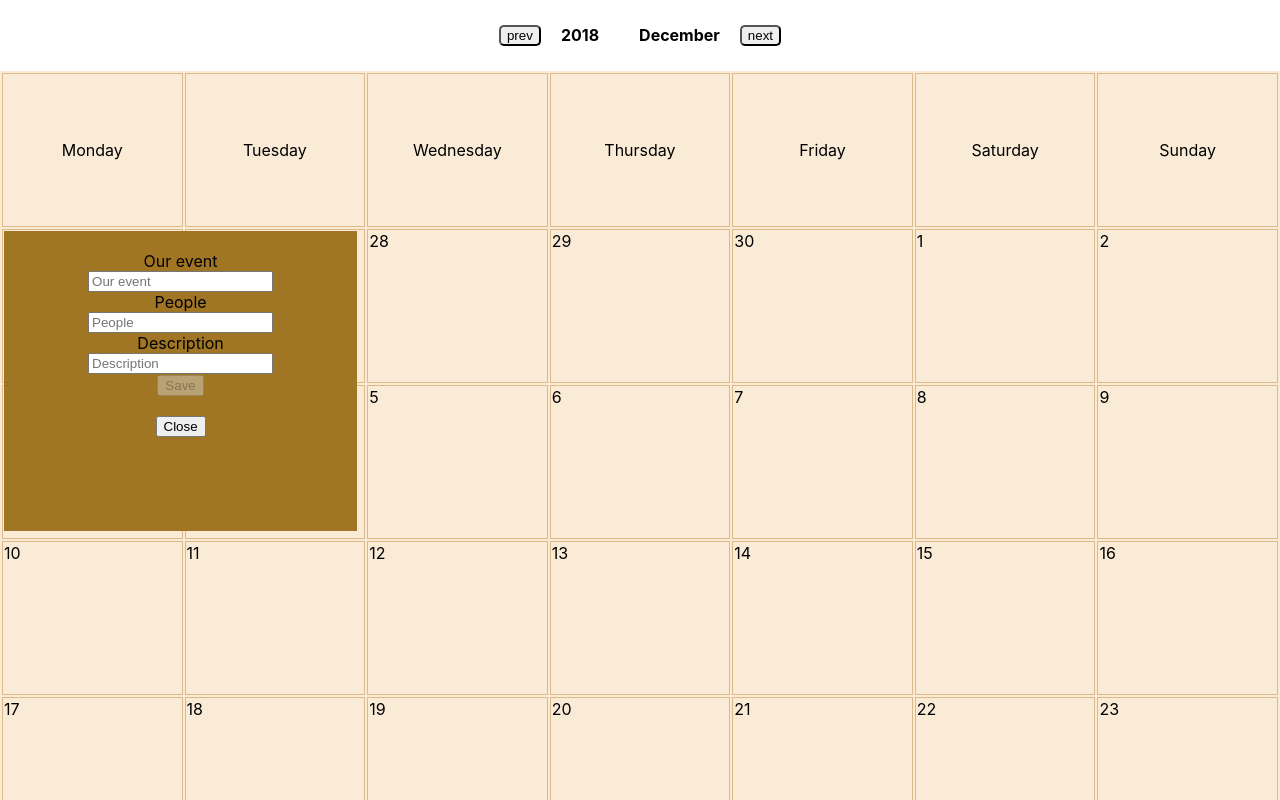
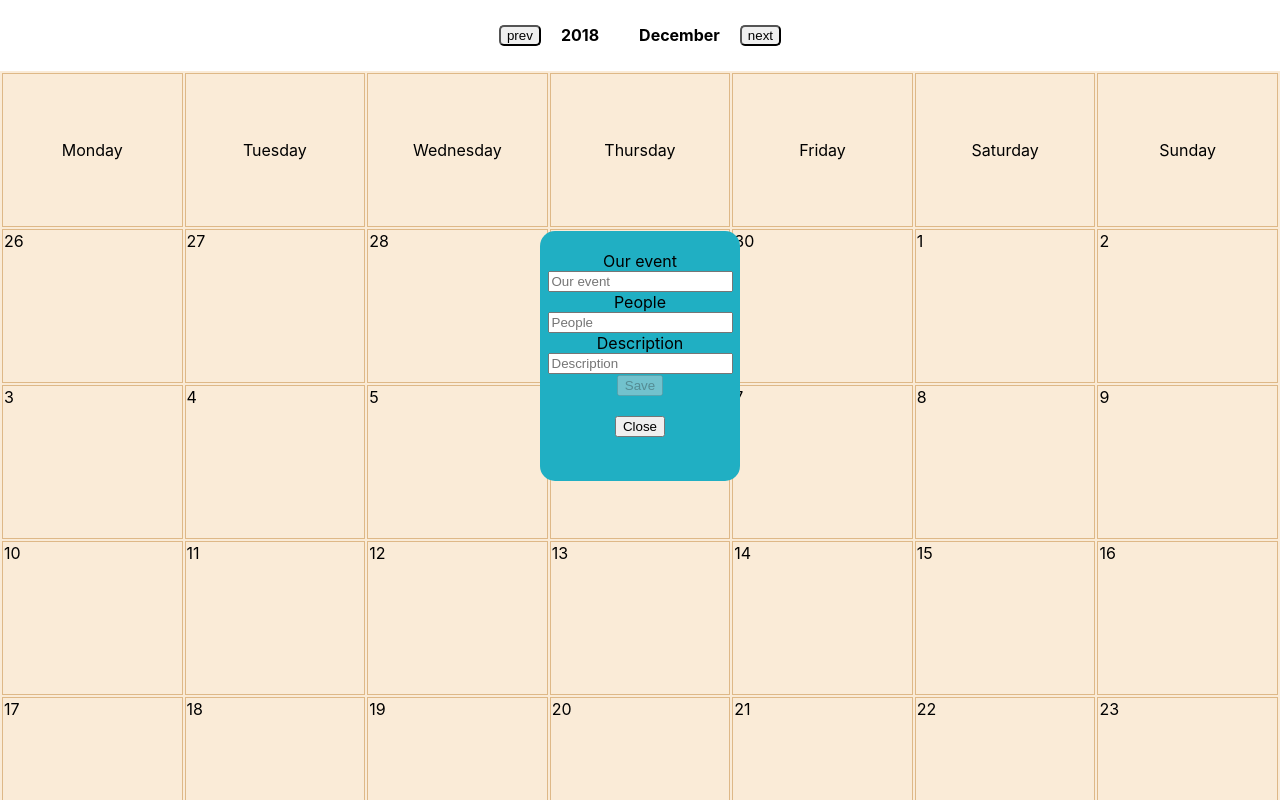
Before and after one commit to rocknrollman1989/Calendar, a React (Create React App) app: page / in a window 1280 px wide. Both pictures are taken after a click on the element 92 px from the left and 311 px from the top of the page. Shown: the top 800 px of the page. Built offline with nearby package versions, Linux system fonts and the light colour scheme.

Commit message:
add parse Local

```diff
--- a/src/App.js
+++ b/src/App.js
@@ -7,12 +7,20 @@ import dateFns from "date-fns";
 class App extends Component {
 
 state = {
-todayDate: new Date()
+todayDate: new Date(),
+ourEvents: []
 
 }
 
 componentDidMount = () => {
+    const ourActionInfo = []
 
+      for(let i=0; i<localStorage.length; i++){
+      let key = localStorage.key(i)
+      let returnObj = JSON.parse(localStorage.getItem(key))
+      ourActionInfo.push(returnObj)
+    }
+      this.setState({ ourEvents: ourActionInfo})
 }
 
 prevMonth = () =>{
@@ -30,7 +38,7 @@ nextMonth = () =>{
 
 
   render() {
-
+    console.log(this.state.ourEvents)
     return (
     <div className="calendar-wrapper">
       {/* <CalendarHeader/> */}
--- a/src/components/infoCell.js
+++ b/src/components/infoCell.js
@@ -59,7 +59,7 @@ class InfoCell extends React.Component{
             break
         default:
         }
-        console.log(ourEventValid, ourDescriptionValid)
+
         if(ourEventValid&&ourDescriptionValid){
            return this.setState({onActiveButton: true})
 
@@ -83,7 +83,7 @@ class InfoCell extends React.Component{
         const { ourEvent, namesOfPeople, ourDescription } = this.state
         const { dateFns, day } = this.props
         let keyDate = dateFns.format(day,'MDD')
-
+        let keyDateForUser = dateFns.format(day,'M-DD')
         this.setState({ ourEvent: ourEvent,
                         namesOfPeople: namesOfPeople,
                         ourDescription: ourDescription,
@@ -93,7 +93,9 @@ class InfoCell extends React.Component{
         let saveEventCalendar = {
             ourEvent: ourEvent,
             namesOfPeople: namesOfPeople,
-            ourDescription: ourDescription
+            ourDescription: ourDescription,
+            keyDateForUser: keyDateForUser
+
         }
 
         let memoryObj = JSON.stringify(saveEventCalendar)
--- a/src/style.css
+++ b/src/style.css
@@ -31,14 +31,15 @@
         height: 100%;
         display: flex;
         flex-direction: column;
-        align-items: flex-start;
-        position: relative; }
+        align-items: flex-start; }
         .calendar-wrapper .calendar_days td div .popup-container {
           position: absolute;
-          left: 0%;
-          background-color: #a07524;
-          width: 200%;
-          height: 200%;
+          left: 50%;
+          margin-left: -100px;
+          background-color: #20afc3;
+          width: 200px;
+          border-radius: 15px;
+          height: 250px;
           display: flex;
           align-items: center;
           flex-direction: column;
--- a/src/style.scss
+++ b/src/style.scss
@@ -41,14 +41,14 @@
                 display: flex;
                 flex-direction: column;
                 align-items: flex-start;
-                position: relative;
                 .popup-container{
-
                     position: absolute;
-                    left: 0%;
-                    background-color: #a07524;
-                    width: 200%;
-                    height: 200%;
+                    left: 50%;
+                    margin-left: -100px;
+                    background-color: #20afc3;
+                    width: 200px;
+                    border-radius: 15px;
+                    height: 250px;
                     display: flex;
                     align-items: center;
                     flex-direction: column;
```
Also changed, not shown: 1 other file (tests, documents, lock files or other folders).
